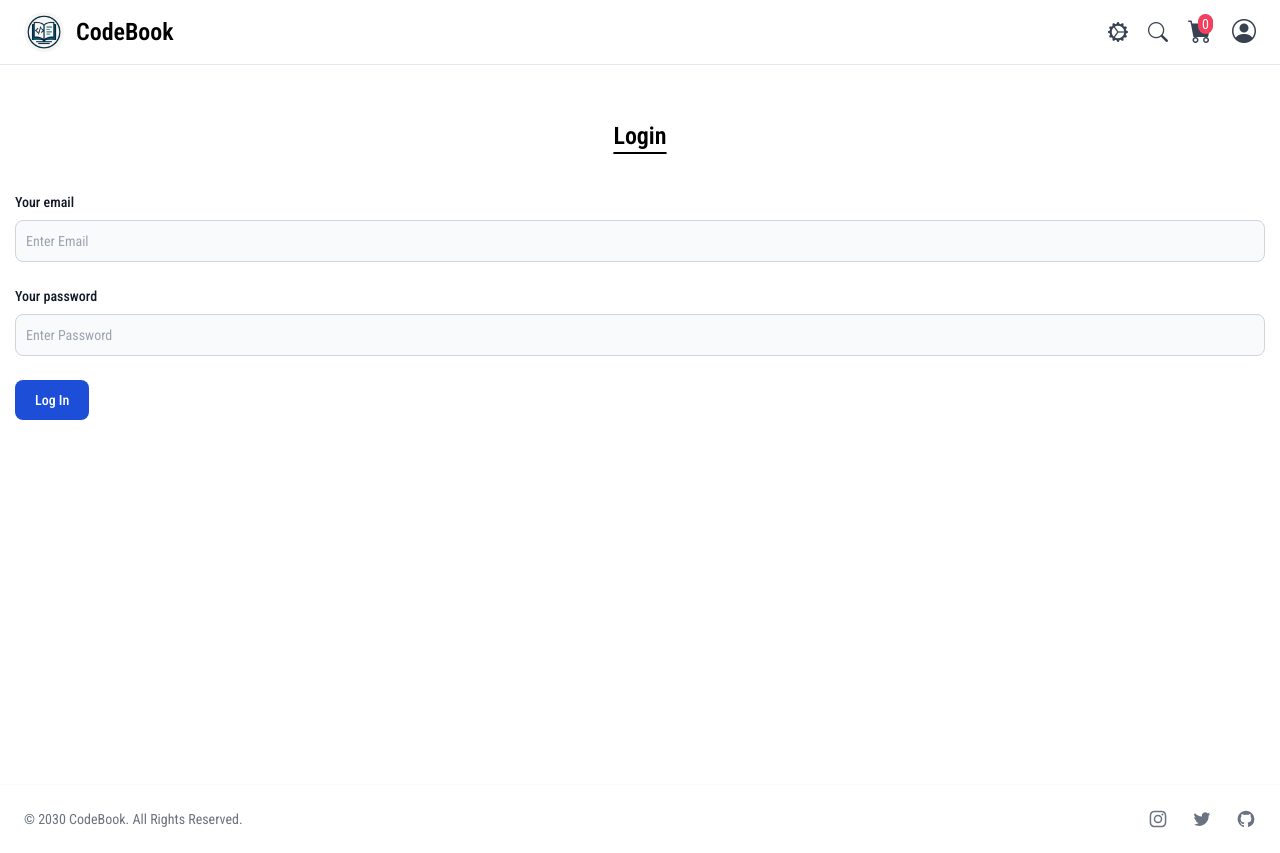
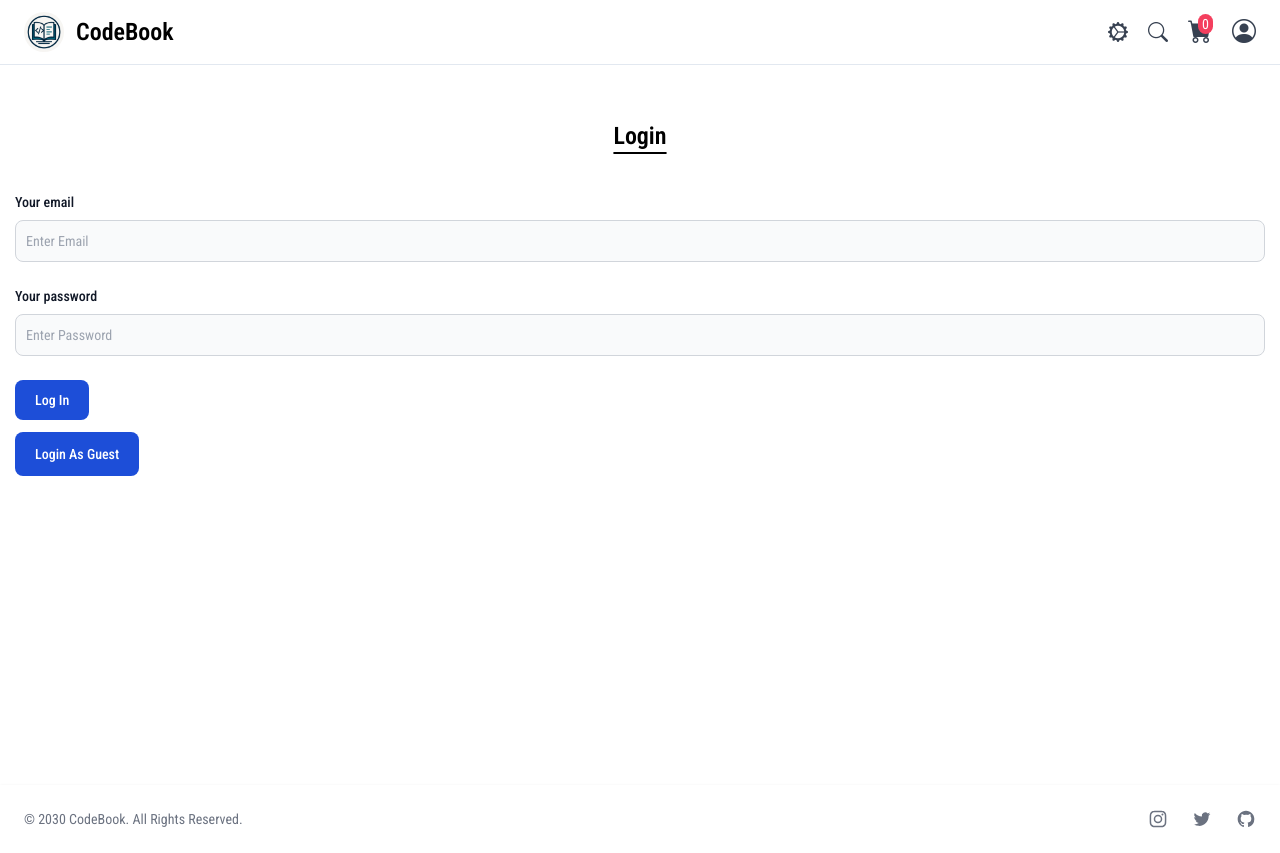
Before and after one commit to Tushar-2820/codebook, a React app: page /login in a window 1280 px wide. Built offline with nearby package versions, Linux system fonts and the light colour scheme; the HTML template or start-up script is replaced by a standard one.

Commit message:
Add Functionality for Login as Guest

```diff
--- a/data/db.json
+++ b/data/db.json
@@ -270,6 +270,12 @@
       "password": "$2a$10$OTBGlLzUvxfBktTJDyt5IuNkMBDnIbqCJgN6H8LrALa3Ja2sBwwmq",
       "name": "Tushar",
       "id": 3
+    },
+    {
+      "email": "Guest@example.com",
+      "password": "$2a$10$T0uKUlyH9e8jXUgvuYvVIuS2c7QfMDrHv0/RiTCkaDiM974URcti2",
+      "name": "Guest",
+      "id": 4
     }
   ]
 }
--- a/src/pages/Login.jsx
+++ b/src/pages/Login.jsx
@@ -41,8 +41,27 @@
         closeButton: true,
       })
     }
+  }
 
+  async function handleGuestLogin(){
 
+    const authDetails = {
+      email: import.meta.env.VITE_APP_GUEST_LOGIN,
+      password: import.meta.env.VITE_APP_GUEST_PASSWORD,
+    }
+
+    console.log(authDetails.email, authDetails.password);
+
+    try{
+      const data = await loginUser(authDetails);
+      data.accessToken ? navigate('/products') : toast.error(data);
+    }
+    catch(error) {
+      toast.error(error.message, {
+        autoClose: 5000,
+        closeButton: true,
+      })
+    }
   }
 
 
@@ -62,7 +81,7 @@
         </div>
         <button type="submit" className="text-white bg-blue-700 hover:bg-blue-800 focus:ring-4 focus:outline-none focus:ring-blue-300 font-medium rounded-lg text-sm w-full sm:w-auto px-5 py-2.5 text-center dark:bg-blue-600 dark:hover:bg-blue-700 dark:focus:ring-blue-800">Log In</button>
       </form>
-      {/* <button className="mt-3 cursor-pointer text-white bg-blue-700 hover:bg-blue-800 focus:ring-4 focus:outline-none focus:ring-blue-300 font-medium rounded-lg text-sm w-full sm:w-auto px-5 py-3 text-center dark:bg-blue-600 dark:hover:bg-blue-700 dark:focus:ring-blue-800">Login As Guest</button> */}
+      <button onClick={handleGuestLogin}className="mt-3 cursor-pointer text-white bg-blue-700 hover:bg-blue-800 focus:ring-4 focus:outline-none focus:ring-blue-300 font-medium rounded-lg text-sm w-full sm:w-auto px-5 py-3 text-center dark:bg-blue-600 dark:hover:bg-blue-700 dark:focus:ring-blue-800">Login As Guest</button>
     </main>
   )
 }
```
